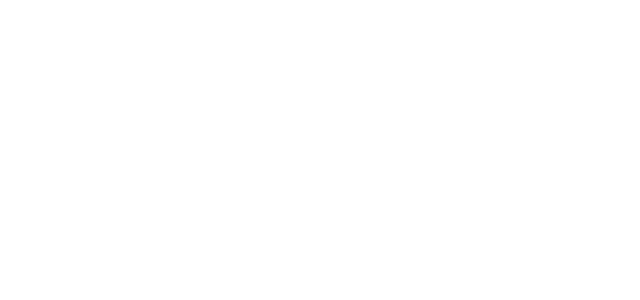
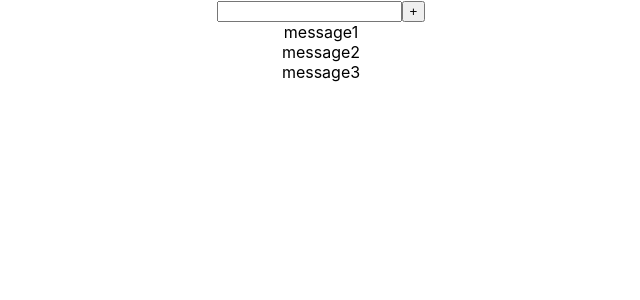
Before and after one commit to filatow/microtasts-series, a React (Create React App) app: page / in a window 1280 px wide. Shown: the top 300 px of the page, without its empty margins (319-959 px from the left). Built offline with nearby package versions, Linux system fonts and the light colour scheme.

Commit message:
Finish 06-Input lesson

```diff
--- a/src/App.tsx
+++ b/src/App.tsx
@@ -1,9 +1,42 @@
-import React from 'react';
+import React, {useState} from 'react';
 import './App.css';
+// import {FullInput} from './components/FullInput';
+import {Input} from './components/Input';
+import {Button} from './components/Button';
+
+type MessageType = {
+    message: string
+}
 
 function App() {
+    const [messages, setMessages] = useState<Array<MessageType>>([
+        {message: 'message1'},
+        {message: 'message2'},
+        {message: 'message3'},
+    ]);
+    const [inputValue, setInputValue] = useState<string>('');
+
+    const addMessage = (newMessageText: string) => {
+        const newMessage: MessageType = {message: newMessageText};
+        setMessages([newMessage, ...messages])
+    }
+    const addNewMessage = () => {
+        addMessage(inputValue);
+        setInputValue('');
+    }
+
     return (
         <div className="App">
+            {/*<FullInput onTextEnter={addMessage}/>*/}
+
+            <Input value={inputValue} onChange={setInputValue}/>
+            <Button caption={'+'} onClick={addNewMessage} />
+
+            {messages.map((el, index) => {
+                return (
+                    <div key={index}>{el.message}</div>
+                )
+            })}
         </div>
     )
 }
--- /dev/null
+++ b/src/components/Button.tsx
@@ -0,0 +1,14 @@
+import React from 'react';
+
+type ButtonPropsTyp = {
+    caption: string
+    onClick: () => void
+}
+
+export const Button = ({caption, onClick}: ButtonPropsTyp) => {
+    const onButtonClickHandler = () => onClick();
+
+    return (
+        <button onClick={onButtonClickHandler}>{caption}</button>
+    );
+};
--- /dev/null
+++ b/src/components/FullInput.tsx
@@ -0,0 +1,27 @@
+import React, {ChangeEvent, useState} from 'react';
+
+type FullInputPropsType = {
+    onTextEnter: (newMessageText: string) => void
+}
+
+export const FullInput = ({onTextEnter}: FullInputPropsType) => {
+    const [inputValue, setInputValue] = useState<string>('');
+    const onChangeInputHandler = (event: ChangeEvent<HTMLInputElement>) => {
+        setInputValue(event.currentTarget.value)
+    };
+    const onClickButtonHandler = () => {
+        onTextEnter(inputValue);
+        setInputValue('');
+    }
+
+    return (
+        <div>
+            <input
+                type={'text'}
+                onChange={onChangeInputHandler}
+                value={inputValue}
+            />
+            <button onClick={onClickButtonHandler}>+</button>
+        </div>
+    );
+};
--- /dev/null
+++ b/src/components/Input.tsx
@@ -0,0 +1,19 @@
+import React, {ChangeEvent} from 'react';
+
+type InputPropsType = {
+    value: string
+    onChange: (newValue: string) => void
+}
+
+export const Input = ({value, onChange}: InputPropsType) => {
+    const onChangeHandler = (event: ChangeEvent<HTMLInputElement>) => {
+        onChange(event.currentTarget.value);
+    }
+
+    return (
+        <input
+            value={value}
+            onChange={onChangeHandler}
+        />
+    );
+};
```
